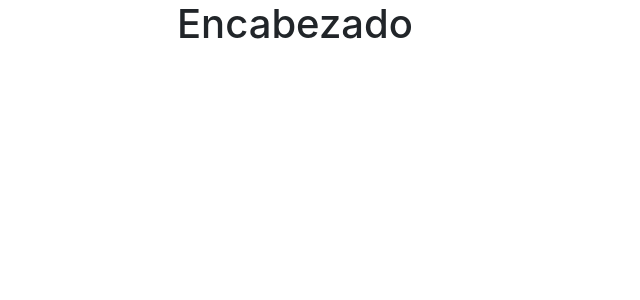
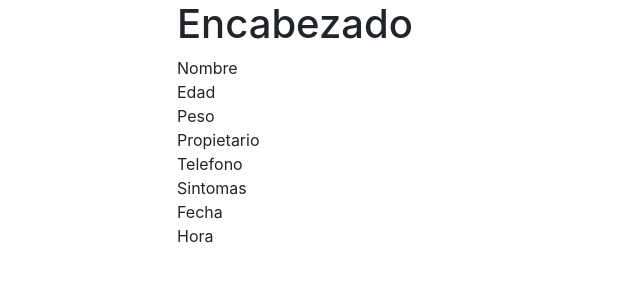
Before and after one commit to RhaFha/clinicaveterinaria, a React (Create React App) app: page / in a window 1280 px wide. Shown: the top 300 px of the page, without its empty margins (0-640 px from the left). Built offline with nearby package versions, Linux system fonts and the light colour scheme; the HTML template or start-up script is replaced by a standard one.

Commit message:
Creacion de componente Items

```diff
--- a/src/App.js
+++ b/src/App.js
@@ -1,13 +1,15 @@
 import Header from "./components/Header";
+import Items from "./components/Items";
 
 function App() {
 
-  const items = [];
+  const itemsd = [];
 
   return (
     <div className="container">
       <div className="row justify-content-center">
         <Header />
+        <Items />
       </div>
     </div>
   );
--- /dev/null
+++ b/src/components/Items.jsx
@@ -0,0 +1,50 @@
+import React from 'react'
+
+const Items = () => {
+  return (
+    <div className="col-sm-10">
+        <div className="row item">
+            <div className="col-12">
+                Nombre
+            </div>
+        </div>
+        <div className="row item">
+            <div className="col-12">
+                Edad
+            </div>
+        </div>
+        <div className="row item">
+            <div className="col-12">
+                Peso
+            </div>
+        </div>
+        <div className="row item">
+            <div className="col-12">
+                Propietario
+            </div>
+        </div>
+        <div className="row item">
+            <div className="col-12">
+                Telefono
+            </div>
+        </div>
+        <div className="row item">
+            <div className="col-12">
+                Sintomas
+            </div>
+        </div>
+        <div className="row item">
+            <div className="col-12">
+                Fecha
+            </div>
+        </div>
+        <div className="row item">
+            <div className="col-12">
+                Hora
+            </div>
+        </div>
+    </div>
+  )
+}
+
+export default Items;
```
